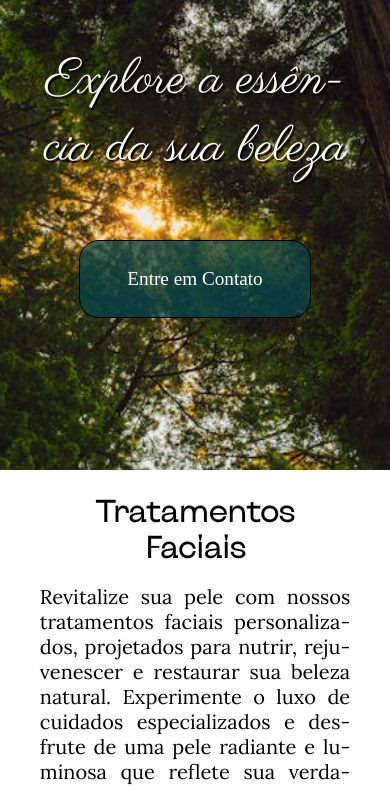
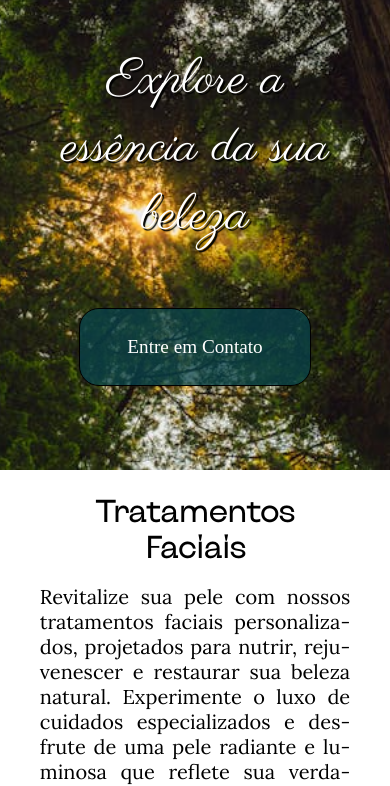
Before and after one commit to math-ghub/projeto-meridian, a plain HTML site: page index.html in a window 390 px wide. Shown: the part 90-876 px from the top of the page. Drawn offline with Linux system fonts and the light colour scheme; a web font is replaced by a local one.

Commit message:
Update Mobile.css

```diff
--- a/estilos/index/Mobile.css
+++ b/estilos/index/Mobile.css
@@ -42,6 +42,7 @@
         font-family: "Parisienne", "Arial";
         text-align: center;
         text-shadow: 2px 2px 1px black;
+        hyphens: none;
     }
 
     #headText > a {
```
